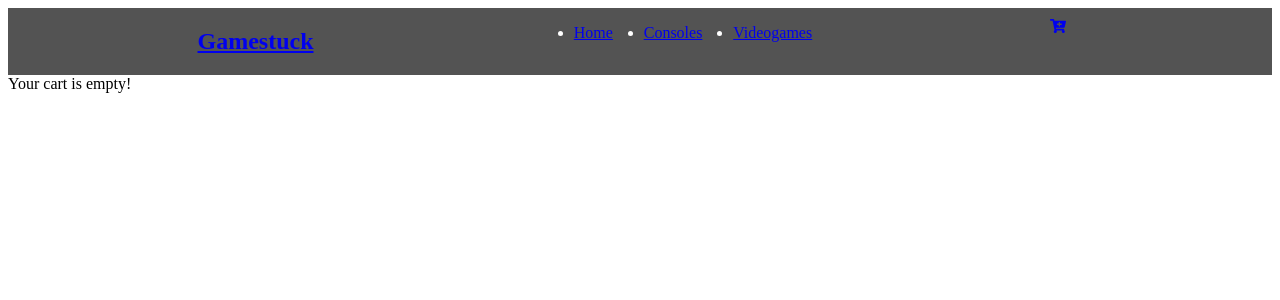
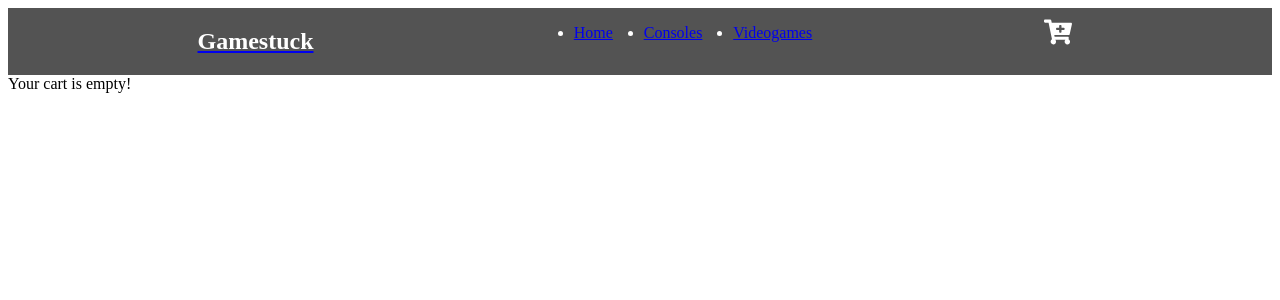
Before and after one commit to tlapietra98/coder-reactjs-project, a React (Vite) app: page /cart in a window 1280 px wide. Shown: the top 300 px of the page. Built offline with nearby package versions, Linux system fonts and the light colour scheme.

Commit message:
clase 08/06/24 parte 3
repasando cosas

no se porque no puedo sacar el underline del logo link de gamestuck :(

```diff
--- a/src/components/CartWidget/CartWidget.css
+++ b/src/components/CartWidget/CartWidget.css
@@ -4,3 +4,8 @@
     min-width: 50px;
     margin-top: 10px;
 }
+
+.cartIcon{
+    color: white;
+    text-decoration: none;
+}
--- a/src/components/CartWidget/CartWidget.jsx
+++ b/src/components/CartWidget/CartWidget.jsx
@@ -1,17 +1,18 @@
 import { FaCartPlus as CartIcon} from "react-icons/fa"
 import { useContext } from "react"
 import { CartContext } from "../../context/CartContext"
-import { Link } from "react-router-dom"
+import { Link, useNavigate } from "react-router-dom"
 import "./CartWidget.css"
 
 const CartWidget = () => {
 
   const { items } = useContext(CartContext)
+  const navigate = useNavigate()
 
   return (
     <div>
         <Link to='/cart' className="cartIconContainer">
-          <CartIcon/>
+          <CartIcon className="cartIcon" size={28}/>
           {items.length > 0 && items.length}
         </Link>
     </div>
--- a/src/components/Item/Item.jsx
+++ b/src/components/Item/Item.jsx
@@ -1,16 +1,20 @@
 import React from 'react'
-import { Link } from 'react-router-dom'
+import { Link, useNavigate } from 'react-router-dom'
 import "./Item.css"
 
 
 const Item = ({product}) => {
+
+  const navigate = useNavigate()
+
   return (
     <div className="itemContainer">
         <h3>{product.name}</h3>
         <img style={{"maxWidth": "200px","maxHeight": "200px"}} src={product.image} alt={product.description}/>
         <p>${product.price}</p>
-        <button>
-          <Link to={`/item/${product.id}`}>See more</Link>
+        <button onClick={()=>navigate(`/item/${product.id}`)}>
+          See more
+          {/* <Link to={`/item/${product.id}`}>See more</Link> */}
         </button>
     </div>
   )
--- a/src/components/ItemDetailContainer/ItemDetailContainer.jsx
+++ b/src/components/ItemDetailContainer/ItemDetailContainer.jsx
@@ -2,7 +2,7 @@ import {useState, useEffect} from "react"
 import ItemDetail from "../ItemDetail/ItemDetail"
 import Loader from "../Loader/Loader"
 import { useParams } from "react-router-dom"
-import { collection, getDocs, doc, query, where, getDoc, getFirestore } from "firebase/firestore"
+import { doc, getDoc, getFirestore } from "firebase/firestore"
 import "./ItemDetailContainer.css"
 
 
@@ -11,8 +11,6 @@ const ItemDetailContainer = () => {
     const [product, setProduct] = useState(null)
 
     const { id } = useParams()
-
-    const [productTest, setProductTest] = useState(null)
 
     useEffect(()=>{
 
@@ -26,8 +24,6 @@ const ItemDetailContainer = () => {
 
                 const docRef = doc(db, "products", id)
                 const docSnapshot = await getDoc(docRef)
-                setProductTest(({id:docSnapshot.id, ...docSnapshot.data()}))
-                console.log(productTest)
                 setProduct(({id:docSnapshot.id, ...docSnapshot.data()}))
 
 
--- a/src/components/ItemListContainer/ItemListContainer.jsx
+++ b/src/components/ItemListContainer/ItemListContainer.jsx
@@ -3,7 +3,7 @@ import Loader from "../Loader/Loader"
 import ItemList from "../ItemList/ItemList"
 import { CartContext } from "../../context/CartContext"
 import { useParams } from "react-router-dom"
-import { collection, getDocs, doc, query, where, getDoc, getFirestore } from "firebase/firestore"
+import { collection, getDocs, query, where, getFirestore } from "firebase/firestore"
 import "./ItemListContainer.css"
 
 const ItemListContainer = ({greeting}) => {
@@ -11,13 +11,6 @@ const ItemListContainer = ({greeting}) => {
   const [products, setProducts] = useState([])
 
   const { id } = useParams()
-
-  const { items } = useContext(CartContext)
-
-  //console.log(items)
-
-  const [productsTest, setProductsTest] = useState([])
-
 
   useEffect(
     () => {
@@ -33,8 +26,7 @@ const ItemListContainer = ({greeting}) => {
 
             const docsRef = collection(db, "products")
             const querySnaphot = await getDocs(docsRef)
-            setProductsTest(querySnaphot.docs.map(doc => ({id:doc.id, ...doc.data()})))
-            querySnaphot.forEach((doc)=>{console.log(doc.id, "=>", doc.data())})
+            //querySnaphot.forEach((doc)=>{console.log(doc.id, "=>", doc.data())})
             setProducts(querySnaphot.docs.map(doc => ({id:doc.id, ...doc.data()})))
           }
           else{
@@ -42,11 +34,9 @@ const ItemListContainer = ({greeting}) => {
 
             const q = query(collection(db, "products"), where("category", "==", id))
             const querySnaphot = await getDocs(q)
-            setProductsTest(querySnaphot.docs.map(doc => ({id:doc.id, ...doc.data()})))
-            querySnaphot.forEach((doc)=>{console.log(doc.id, "=>", doc.data())})
+            //querySnaphot.forEach((doc)=>{console.log(doc.id, "=>", doc.data())})
             setProducts(querySnaphot.docs.map(doc => ({id:doc.id, ...doc.data()})))
           }
-
 
 
           //con json
@@ -57,7 +47,6 @@ const ItemListContainer = ({greeting}) => {
             setProducts(data)
             :
             setProducts(data.filter(product => product.category == id)) */
-
 
         }
         catch(error){
--- a/src/components/Navbar/Navbar.css
+++ b/src/components/Navbar/Navbar.css
@@ -13,3 +13,8 @@
     justify-content: space-evenly;
     min-width: 300px;
 }
+
+.logo h1{
+    text-decoration: none;
+    color: white;
+}
--- a/src/components/Navbar/Navbar.jsx
+++ b/src/components/Navbar/Navbar.jsx
@@ -6,7 +6,7 @@ const Navbar = () => {
   return (
     <nav className="navContainer">
         <div>
-            <Link to='/'><h1>Gamestuck</h1></Link>
+            <Link to='/' className="logo"><h1>Gamestuck</h1></Link>
         </div>
         <div>
             <ul className="navLinks">
--- a/src/main.jsx
+++ b/src/main.jsx
@@ -1,7 +1,7 @@
 import React from "react"
 import ReactDOM from "react-dom/client"
 import App from "./App.jsx"
-import { initializeApp } from "firebase/app";
+import { initializeApp } from "firebase/app"
 
 const firebaseConfig = {
   apiKey: "AIzaSyBgim0c-a3Kqla247JQvNZhnQ63cCOES7w",
@@ -10,9 +10,9 @@ const firebaseConfig = {
   storageBucket: "coderreactjs57760.appspot.com",
   messagingSenderId: "681928213924",
   appId: "1:681928213924:web:630b299c2b5db062e82d31"
-};
+}
 
-initializeApp(firebaseConfig);
+initializeApp(firebaseConfig)
 
 ReactDOM.createRoot(document.getElementById('root')).render(
   <React.StrictMode>
--- a/src/router/AppRouter.jsx
+++ b/src/router/AppRouter.jsx
@@ -7,7 +7,7 @@ import {
   BrowserRouter,
   Routes,
   Route,
-} from "react-router-dom";
+} from "react-router-dom"
 
 
 function AppRouter() {
```
